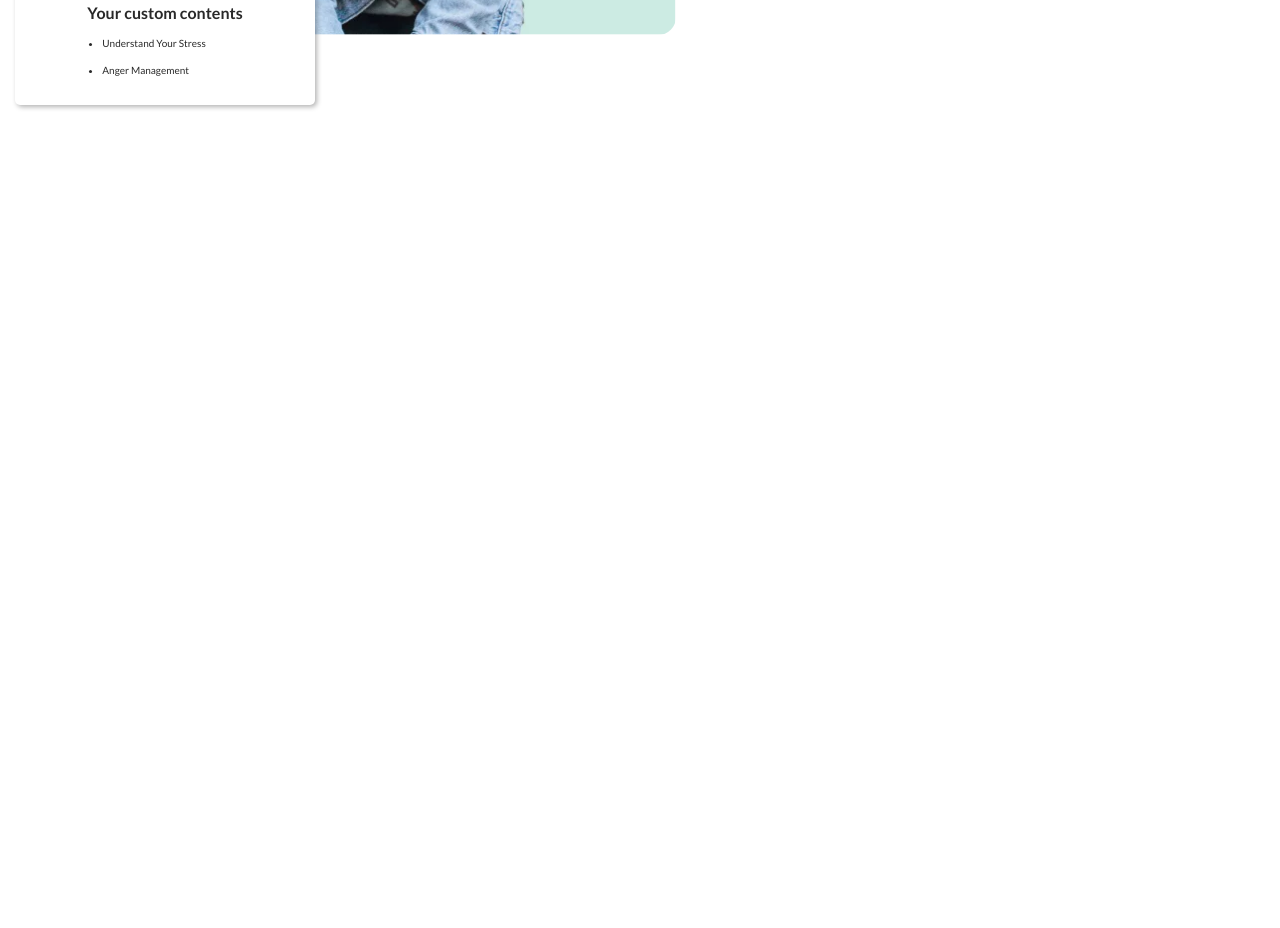
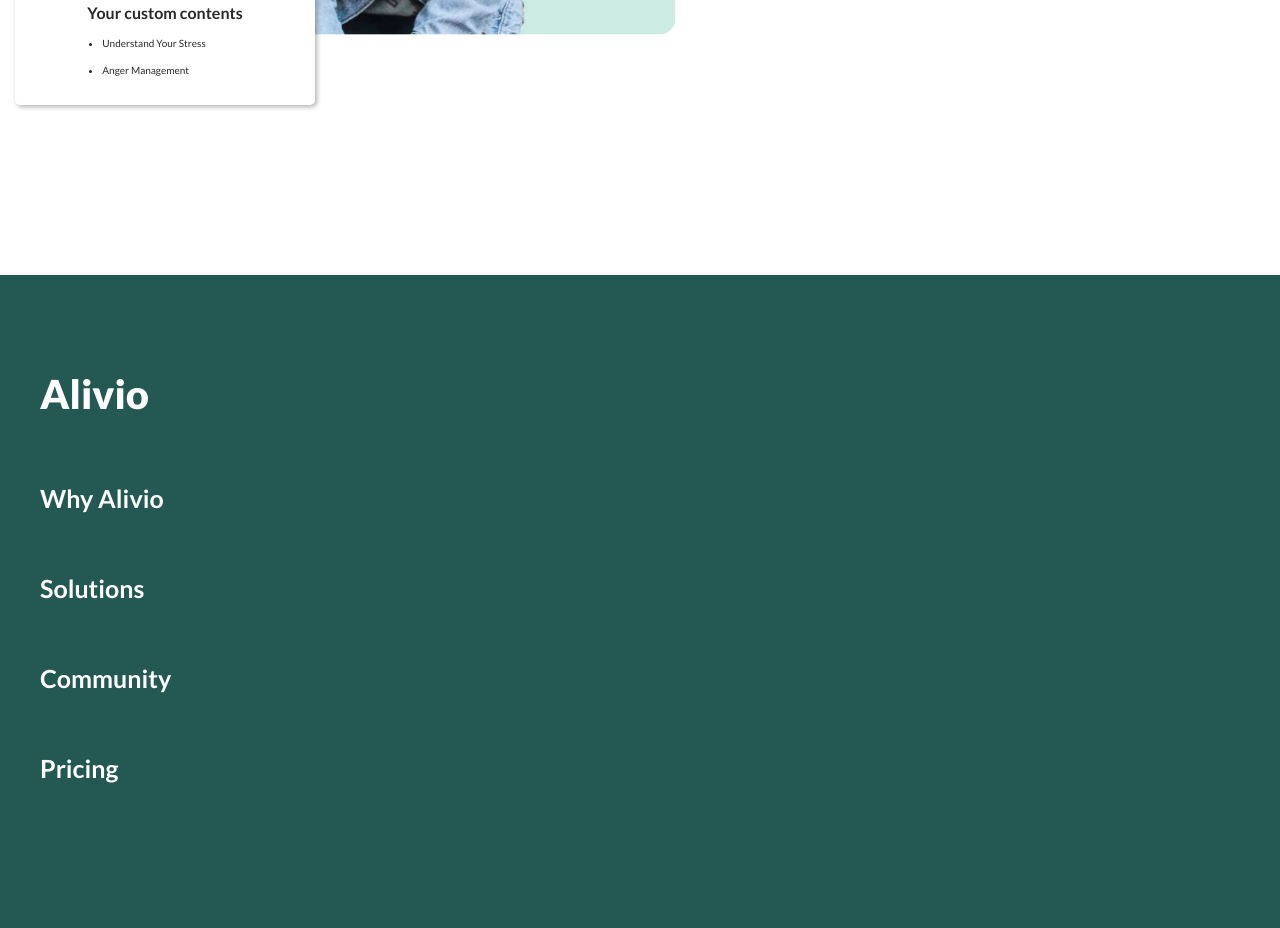
Before and after one commit to Biynazar/alivio-site, a plain HTML site: page index.html in a window 1280 px wide. Shown: the part 4435-5363 px from the top of the page. Before the commit the page ends 4710 px from the top, so only its background shows below. Drawn offline with Linux system fonts and the light colour scheme.

Commit message:
Add section pricing

```diff
--- a/index.html
+++ b/index.html
@@ -147,9 +147,32 @@
             </div>
         </div>
     </section>
+</main>
 
+<footer class="pricing" aria-label="pricing section" id="pricing-id">
+    <div class="container">
+        <div class="pricing__content">
+            <h2 class="pricing__title">Alivio</h2>
 
-</main>
+            <nav class="pricing__nav" aria-label="navigation">
+                <ul class="pricing__nav-list" aria-label="navigation list">
+                    <li class="pricing__nav-item">
+                        <a href="#about-id" class="pricing__nav-link">Why Alivio</a>
+                    </li>
+                    <li class="pricing__nav-item">
+                        <a href="#success-id" class="pricing__nav-link">Solutions</a>
+                    </li>
+                    <li class="pricing__nav-item">
+                        <a href="#product-id" class="pricing__nav-link">Community</a>
+                    </li>
+                    <li class="pricing__nav-item">
+                        <a href="#pricing-id" class="pricing__nav-link">Pricing</a>
+                    </li>
+                </ul>
+            </nav>
+        </div>
+    </div>
+</footer>
 
 
 </body>
--- a/src/styles/index.css
+++ b/src/styles/index.css
@@ -7,3 +7,4 @@
 @import "success.css";
 @import "product.css";
 @import "person-card.css";
+@import "pricing.css";
--- /dev/null
+++ b/src/styles/pricing.css
@@ -0,0 +1,33 @@
+.pricing {
+    padding: 95px 0 145px 0;
+    background-color: var(--co-dark-green);
+}
+
+.pricing__content {
+    padding: 0 0 0 30px;
+    color: var(--co-white);
+}
+
+.pricing__title {
+    font-size: 40px;
+    font-weight: 900;
+}
+
+.pricing__nav {
+    margin: 65px 0 0 0;
+}
+
+.pricing__nav-list {
+    display: flex;
+    flex-direction: column;
+    justify-content: start;
+    align-items: start;
+    row-gap: 60px;
+}
+
+.pricing__nav-item {}
+
+.pricing__nav-link {
+    font-size: 25px;
+    font-weight: 600;
+}
```
